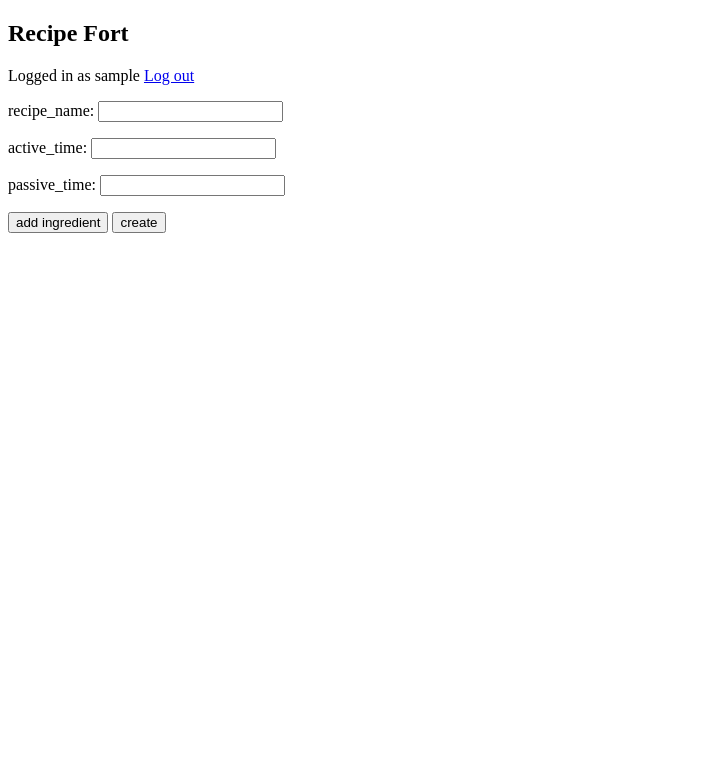
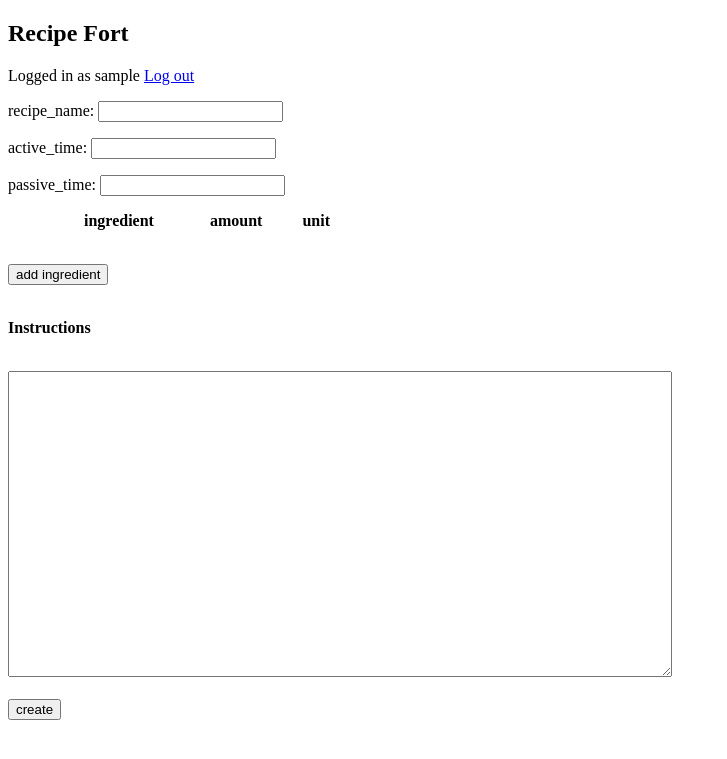
Before and after one commit to Desipeli/recipe-fort, a Flask app: page /write_recipe in a window 1280 px wide. Shown: the top 759 px of the page, without its empty margins (0-727 px from the left). Run offline with Flask 2, Linux system fonts and the light colour scheme; the visitor is signed in with stand-in values (Sample User, id 1).

Commit message:
Added textarea for instructions

```diff
--- a/templates/write_recipe.html
+++ b/templates/write_recipe.html
@@ -12,15 +12,7 @@
             <p>active_time:  <input type="number" name="active_time" value="{{ request.form['active_time'] }}"></p>
             <p>passive_time: <input type="number" name="passive_time" value="{{ request.form['passive_time'] }}"></p>
             <ul>
-                <!--
-                {% for element in ingredient_list %}
-                <li>
-                    <input name="ingredient" type="text" value={{element}}>
-                    <input name="ingredient" type="number" size="5" value={{element}}>
-                    <input name="ingredient" type="text" value={{element}}>
-                </li>
-                {% endfor %}
-            -->
+            <p><b>&nbsp;&nbsp;&nbsp;&nbsp;&nbsp;&nbsp;&nbsp;&nbsp; ingredient &nbsp;&nbsp;&nbsp;&nbsp;&nbsp;&nbsp;&nbsp;&nbsp;&nbsp;&nbsp;&nbsp;&nbsp; amount &nbsp;&nbsp;&nbsp;&nbsp;&nbsp;&nbsp;&nbsp;&nbsp; unit</b></p>
             {% for i in range(ingredient_list|length) %}
             <li>
                 <input name="ingredient" type="text" value={{ingredient_list[i]}}>
@@ -29,16 +21,15 @@
             </li>
             {% endfor %}
             </ul>
-
+            <br>
             <button type="submit" formaction="/add_ingredient">add ingredient</button>
+            <br><br>
+            <p><b>Instructions</b></p>
+            <br>
+            <textarea name="instructions" rows="20" cols="80">{{ request.form['instructions'] }}</textarea>
+            <br><br>
             <input type="submit" value="create">
         </form>
-        <!--
-        <form action="/add_ingredient" method="POST">
-            <button type="submit">klkk</button>
-        </form>
-        -->
-
         {% else %}
         <p>You must be logged in to post a new recipe</p>
         <form action="/login" method="POST">
@@ -47,18 +38,5 @@
             <input type="submit" value="Log in">
         </form>
         {% endif %}
-        <script>
-
-            /*
-            function addInput() {
-                const f1=document.getElementById("listat");
-                var element=document.createElement("INPUT")
-                //var element=document.getElementById("123").cloneNode(true);
-                element.setAttribute("type", "text")
-                f1.appendChild("<li>")
-                f1.appendChild(element);
-            }
-            */
-        </script>
     </body>
 </html>
```
